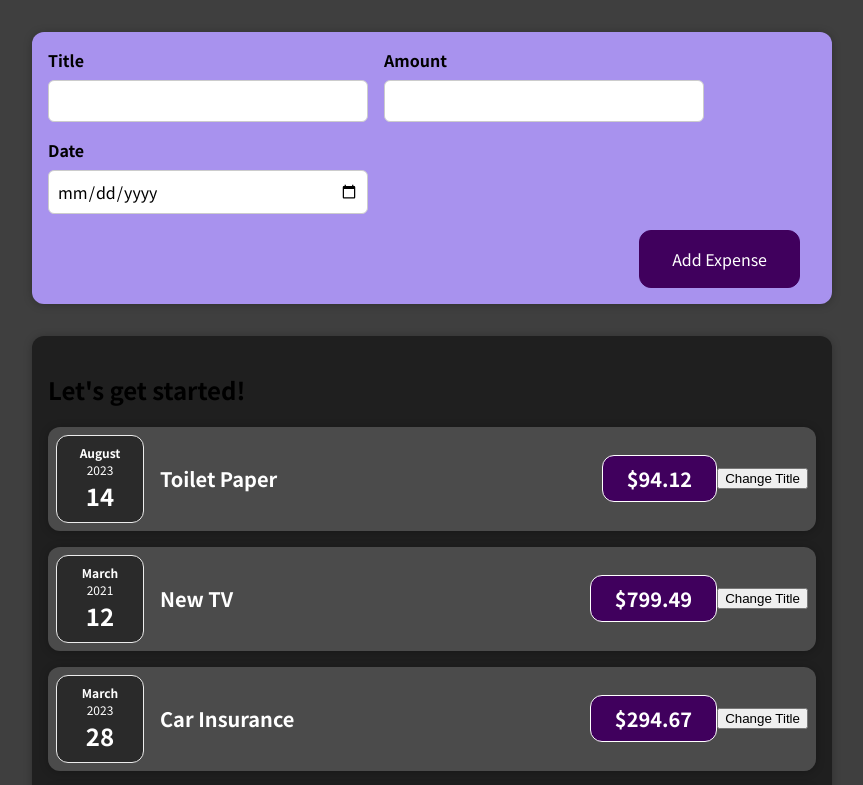
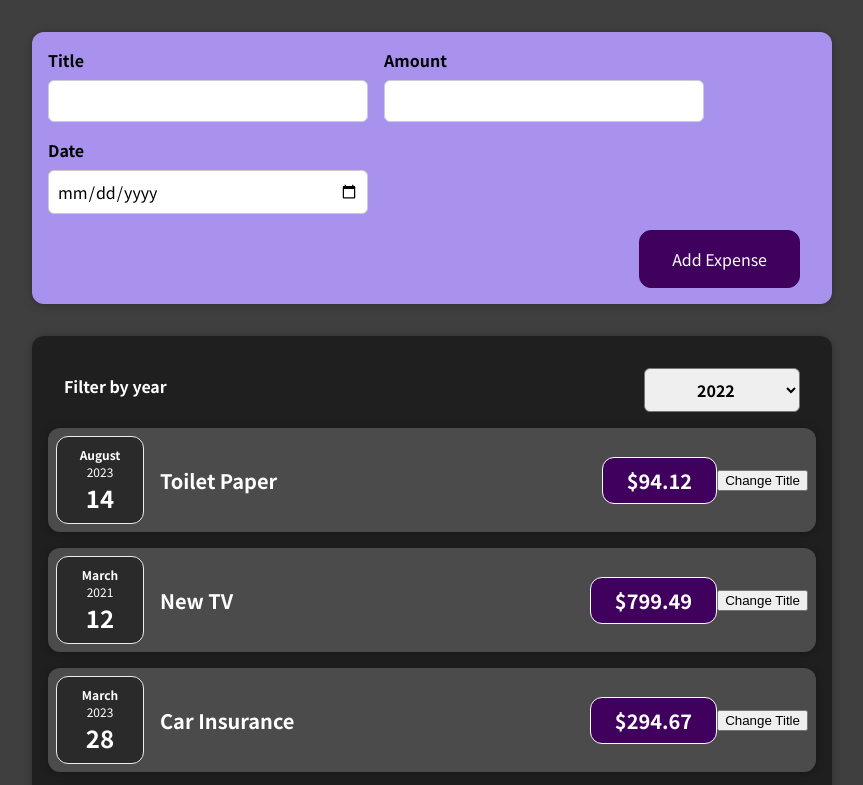
Before and after one commit to link1233/React-Budget_Tracker, a React (Create React App) app: page / in a window 1280 px wide. Shown: the top 785 px of the page, without its empty margins (208-1071 px from the left). Built offline with nearby package versions, Linux system fonts and the light colour scheme.

Commit message:
filter for the year added

```diff
--- a/src/App.js
+++ b/src/App.js
@@ -28,9 +28,15 @@
       date: new Date(2023, 5, 12),
     },
   ];
+
+const addExpenseHandler = expense =>{
+  console.log('In App.js');
+  console.log(expense);
+}
+
   return (
     <div>
-      <NewExpense />
+      <NewExpense onAddExpense={addExpenseHandler}/>
       <Expenses items={expenses}/>
     </div>
   );
--- a/src/components/Expenses/Expenses.js
+++ b/src/components/Expenses/Expenses.js
@@ -1,32 +1,42 @@
+import React, { useState } from "react";
+
 import ExpenseItem from "./ExpenseItem";
 import Card from "../UI/Card";
+import ExpensesFilter from "./ExpensesFilter";
 import "./Expenses.css";
 
 const Expenses = (props) => {
+  const [filteredYear, setFilteredYear] = useState('2022')
+
+  const filterChangeHandler = selectedYear => {
+    setFilteredYear(selectedYear);
+  }
   return (
+    <div>
     <Card className="expenses">
-      <h2>Let's get started!</h2>
+      <ExpensesFilter selected={filteredYear} onChangeFilter={filterChangeHandler}/>
       <ExpenseItem
         title={props.items[0].title}
         amount={props.items[0].amount}
         date={props.items[0].date}
-      />
+        />
       <ExpenseItem
         title={props.items[1].title}
         amount={props.items[1].amount}
         date={props.items[1].date}
-      />
+        />
       <ExpenseItem
         title={props.items[2].title}
         amount={props.items[2].amount}
         date={props.items[2].date}
-      />
+        />
       <ExpenseItem
         title={props.items[3].title}
         amount={props.items[3].amount}
         date={props.items[3].date}
-      />
+        />
     </Card>
+        </div>
   );
 }
 
--- /dev/null
+++ b/src/components/Expenses/ExpensesFilter.css
@@ -0,0 +1,24 @@
+.expenses-filter {
+  color: white;
+  padding: 0 1rem;
+}
+
+.expenses-filter__control {
+  display: flex;
+  width: 100%;
+  align-items: center;
+  justify-content: space-between;
+  margin: 1rem 0;
+}
+
+.expenses-filter label {
+  font-weight: bold;
+  margin-bottom: 0.5rem;
+}
+
+.expenses-filter select {
+  font: inherit;
+  padding: 0.5rem 3rem;
+  font-weight: bold;
+  border-radius: 6px;
+}
--- /dev/null
+++ b/src/components/Expenses/ExpensesFilter.js
@@ -0,0 +1,25 @@
+import React from 'react';
+
+import './ExpensesFilter.css';
+
+const ExpensesFilter = (props) => {
+  const dropdownChangeHandler = (event) => {
+    props.onChangeFilter(event.target.value)
+  };
+
+  return (
+    <div className='expenses-filter'>
+      <div className='expenses-filter__control'>
+        <label>Filter by year</label>
+        <select value={props.selected} onChange={dropdownChangeHandler}>
+          <option value='2025'>2025</option>
+          <option value='2024'>2024</option>
+          <option value='2023'>2023</option>
+          <option value='2022'>2022</option>
+        </select>
+      </div>
+    </div>
+  );
+};
+
+export default ExpensesFilter;
--- a/src/components/NewExpense/ExpenseForm.js
+++ b/src/components/NewExpense/ExpenseForm.js
@@ -1,7 +1,7 @@
 import React, { useState } from "react";
 import "./ExpenseForm.css";
 
-const ExpenseForm = () => {
+const ExpenseForm = (props) => {
   const [enteredTitle, setEnteredTitle] = useState("");
   const [enteredAmount, setEnteredAmount] = useState("");
   const [enterDate, setEnteredDate] = useState("");
@@ -30,7 +30,10 @@
       date: new Date(enterDate),
     };
 
-    console.log(expenseData);
+    props.onSaveExpenseData(expenseData); // pass the expenseData object to the parent component (NewExpense.js)
+    setEnteredTitle("");
+    setEnteredAmount("");
+    setEnteredDate("");
   };
 
   return (
--- a/src/components/NewExpense/NewExpense.js
+++ b/src/components/NewExpense/NewExpense.js
@@ -3,12 +3,20 @@
 import ExpenseForm from "./ExpenseForm";
 import "./NewExpense.css";
 
-const NewExpense = () => {
+const NewExpense = (props) => {
+const saveExpenseDataHandler = (enteredExpenseData) => {
+  const expenseData = {
+    ...enteredExpenseData,
+    id: Math.random().toString(),
+  };
+  props.onAddExpense(expenseData);
+};
+
   return (
   <div className="new-expense">
-    <ExpenseForm />
+    <ExpenseForm onSaveExpenseData={saveExpenseDataHandler} />
   </div>
-  )
+  );
 };
 
 export default NewExpense;
```
